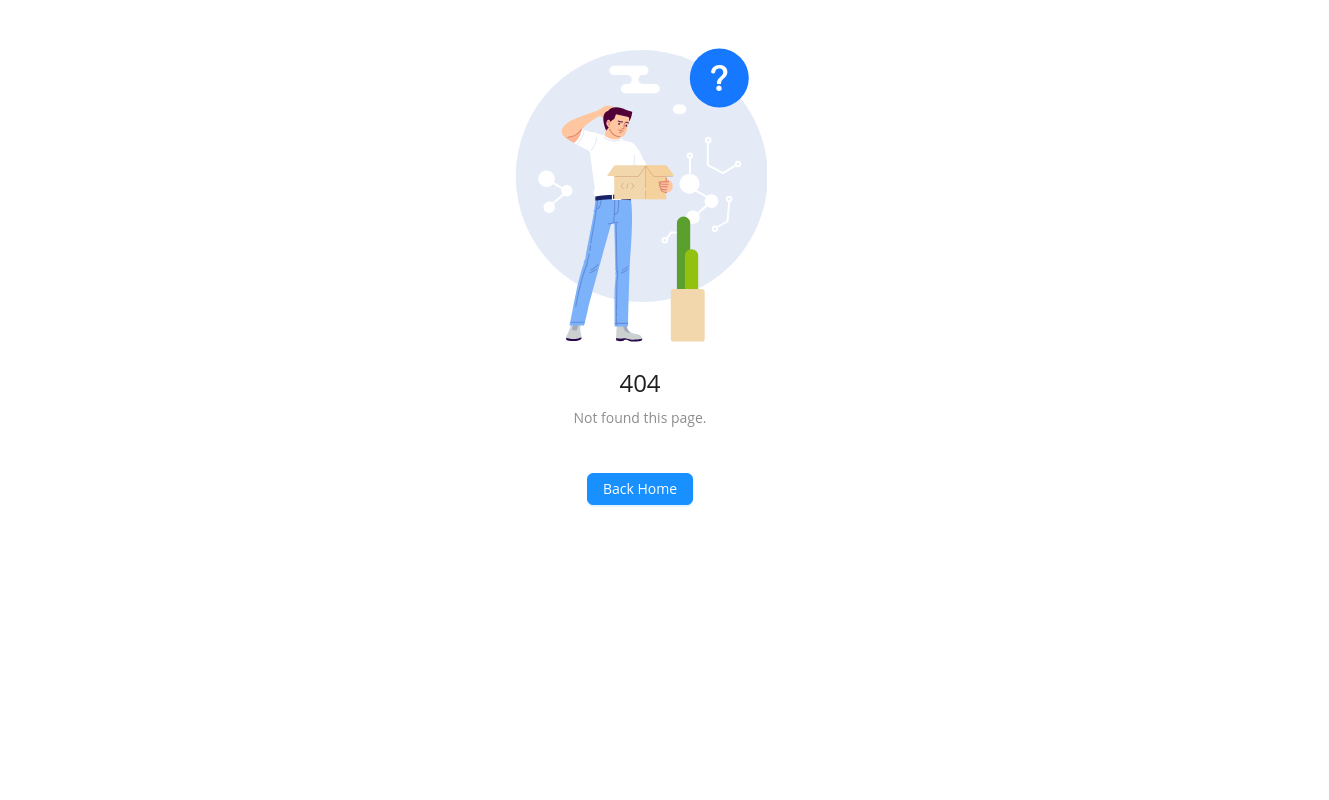
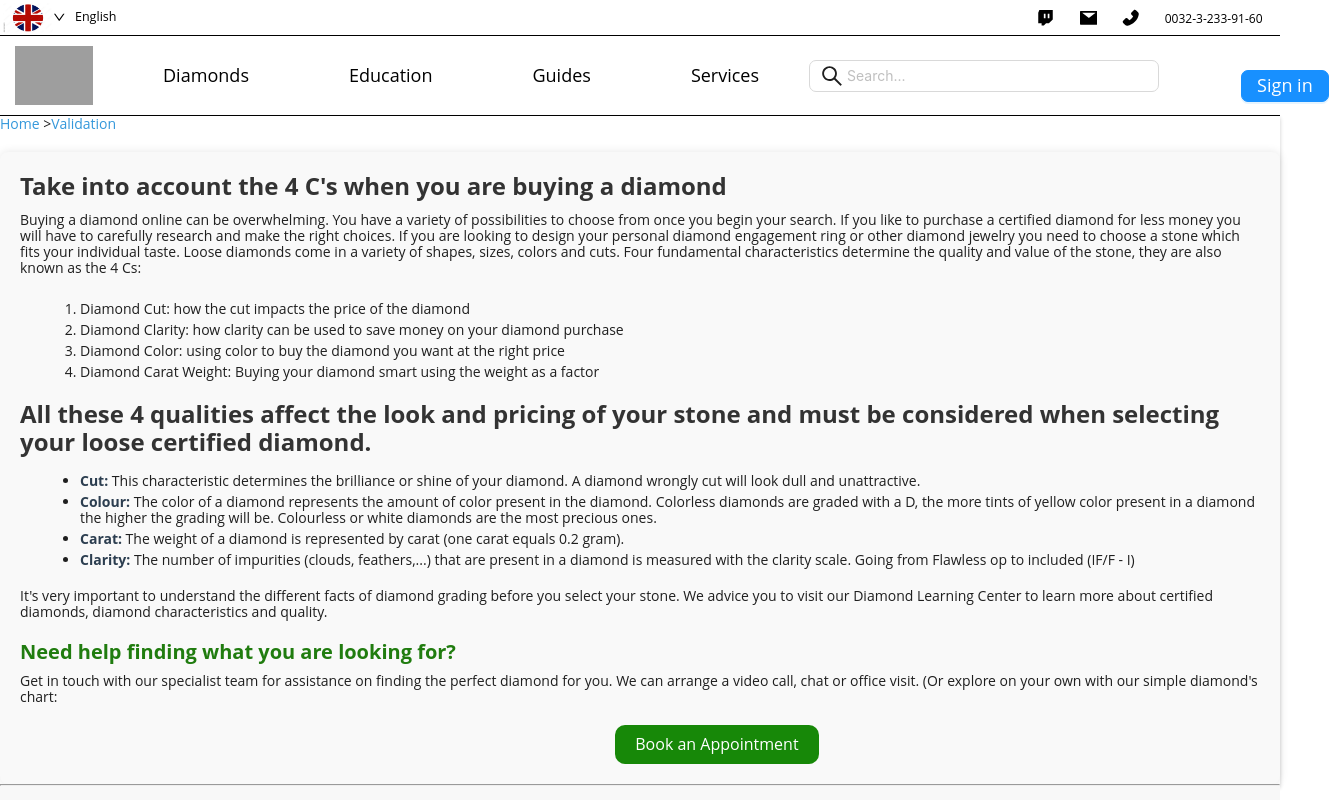
Before and after one commit to SoramYO/DVS, a React (Create React App) app: page /guide in a window 1280 px wide. Before the commit this address had no page. Shown: the top 800 px of the page, 1329 px wide, since content can reach past the window. Built offline with nearby package versions, Linux system fonts and the light colour scheme; grey boxes are pictures that could not be loaded.

Commit message:
design guide

```diff
--- a/src/components/Navbar.jsx
+++ b/src/components/Navbar.jsx
@@ -38,7 +38,7 @@ const Navbar = () => {
         <div className="navbarMenu">
           <Link to="/diamonds">Diamonds</Link>
           <Link to="/education">Education</Link>
-          <Link to="/guides">Guides</Link>
+          <Link to="/guide">Guides</Link>
           <Link to="/services">Services</Link>
         </div>
       </div>
--- a/src/css/Footer.css
+++ b/src/css/Footer.css
@@ -82,7 +82,7 @@ h1 {
 }
 .footerBand{
     height: 200px;
-    width: 1825px;
+    width: 100%;
   }
 .footer-content{
     display: flex;
--- /dev/null
+++ b/src/css/Guide.css
@@ -0,0 +1,87 @@
+.container {
+    font-family: Arial, sans-serif;
+    line-height: 1.6;
+    max-width: 800px;
+    margin: 0 auto;
+    padding: 20px;
+  }
+
+  nav {
+    margin-bottom: 20px;
+  }
+
+  nav a {
+    color: #3498db;
+    text-decoration: none;
+  }
+
+  nav a:hover {
+    text-decoration: underline;
+  }
+
+  section {
+    background: #f9f9f9;
+    padding: 20px;
+    border-radius: 8px;
+    box-shadow: 0 0 10px rgba(0, 0, 0, 0.1);
+  }
+
+  h1 {
+    color: #333;
+    font-size: 24px;
+    font-weight: bold;
+  }
+
+  h2 {
+    color: #207c0f;
+    font-size: 20px;
+    font-weight: bold;
+  }
+
+  p {
+    margin-bottom: 20px;
+  }
+
+  ol {
+    margin-left: 20px;
+    margin-bottom: 20px;
+
+  }
+
+  ul {
+    margin-left: 20px;
+    margin-bottom: 20px;
+  }
+
+  li{
+    padding-top: 5px;
+  }
+
+  strong {
+    color: #2c3e50;
+  }
+
+  a {
+    color: #3498db;
+    text-decoration: none;
+  }
+
+  a:hover {
+    text-decoration: underline;
+  }
+
+  button {
+    background-color: #178808;
+    color: white;
+    padding: 10px 20px;
+    border: none;
+    border-radius: 10px;
+    cursor: pointer;
+    font-size: 16px;
+    margin-left: 48%;
+
+  }
+
+  button:hover {
+    background-color: #27ae60;
+  }
--- /dev/null
+++ b/src/pages/Guide.jsx
@@ -0,0 +1,45 @@
+import React from 'react';
+import "../css/Guide.css";
+import { Link } from "react-router-dom";
+
+const Guide = () => {
+  return (
+    <div>
+      <nav>
+      <Link to="/HomePage">Home</Link> &gt;<Link to="/Guide">Validation</Link>
+      </nav>
+      <section>
+        <h1>Take into account the 4 C's when you are buying a diamond</h1>
+        <p>Buying a diamond online can be overwhelming. You have a variety of possibilities to choose from once you begin your search. If you like to purchase a certified diamond for less money you will have to carefully research and make the right choices. If you are looking to design your personal diamond engagement ring or other diamond jewelry you need to choose a stone which fits your individual taste. Loose diamonds come in a variety of shapes, sizes, colors and cuts. Four fundamental characteristics determine the quality and value of the stone, they are also known as the 4 Cs:</p>
+        <ol>
+          <li>Diamond Cut: how the cut impacts the price of the diamond</li>
+          <li>Diamond Clarity: how clarity can be used to save money on your diamond purchase</li>
+          <li>Diamond Color: using color to buy the diamond you want at the right price</li>
+          <li>Diamond Carat Weight: Buying your diamond smart using the weight as a factor</li>
+        </ol>
+        <h1>All these 4 qualities affect the look and pricing of your stone and must be considered when selecting your loose certified diamond.</h1>
+        <ul>
+          <li>
+            <strong>Cut:</strong> This characteristic determines the brilliance or shine of your diamond. A diamond wrongly cut will look dull and unattractive.
+          </li>
+          <li>
+            <strong>Colour:</strong> The color of a diamond represents the amount of color present in the diamond. Colorless diamonds are graded with a D, the more tints of yellow color present in a diamond the higher the grading will be. Colourless or white diamonds are the most precious ones.
+          </li>
+          <li>
+            <strong>Carat:</strong> The weight of a diamond is represented by carat (one carat equals 0.2 gram).
+          </li>
+          <li>
+            <strong>Clarity:</strong> The number of impurities (clouds, feathers,...) that are present in a diamond is measured with the clarity scale. Going from Flawless op to included (IF/F - I)
+          </li>
+        </ul>
+        <p>It's very important to understand the different facts of diamond grading before you select your stone. We advice you to visit our Diamond Learning Center to learn more about certified diamonds, diamond characteristics and quality.</p>
+        <h2>Need help finding what you are looking for?</h2>
+        <p>Get in touch with our specialist team for assistance on finding the perfect diamond for you. We can arrange a video call, chat or office visit. (Or explore on your own with our simple diamond's chart:</p>
+        <button>Book an Appointment</button>
+      </section>
+      <hr></hr>
+    </div>
+  );
+};
+
+export default Guide;
--- a/src/routes/Routes.jsx
+++ b/src/routes/Routes.jsx
@@ -14,6 +14,8 @@ import Valuation from "../pages/ValuationStaff/Valuation";
 import ValuationResult from "../pages/ValuationStaff/ValuationResult";
 import RequestDetailConsul from "../pages/ConsultingStaff/RequestDetail";
 import CalculateDiamond from "../pages/CalculateDiamond";
+import Guide from "../pages/Guide";
+
 export const route = createBrowserRouter([
   {
     path: "/",
@@ -37,6 +39,11 @@ export const route = createBrowserRouter([
       {
         path: "/calculateDiamond",
         element: <CalculateDiamond />,
+        errorElement: <ErrorPage />,
+      },
+      {
+        path: "/guide",
+        element: <Guide />,
         errorElement: <ErrorPage />,
       },
     ],
```
